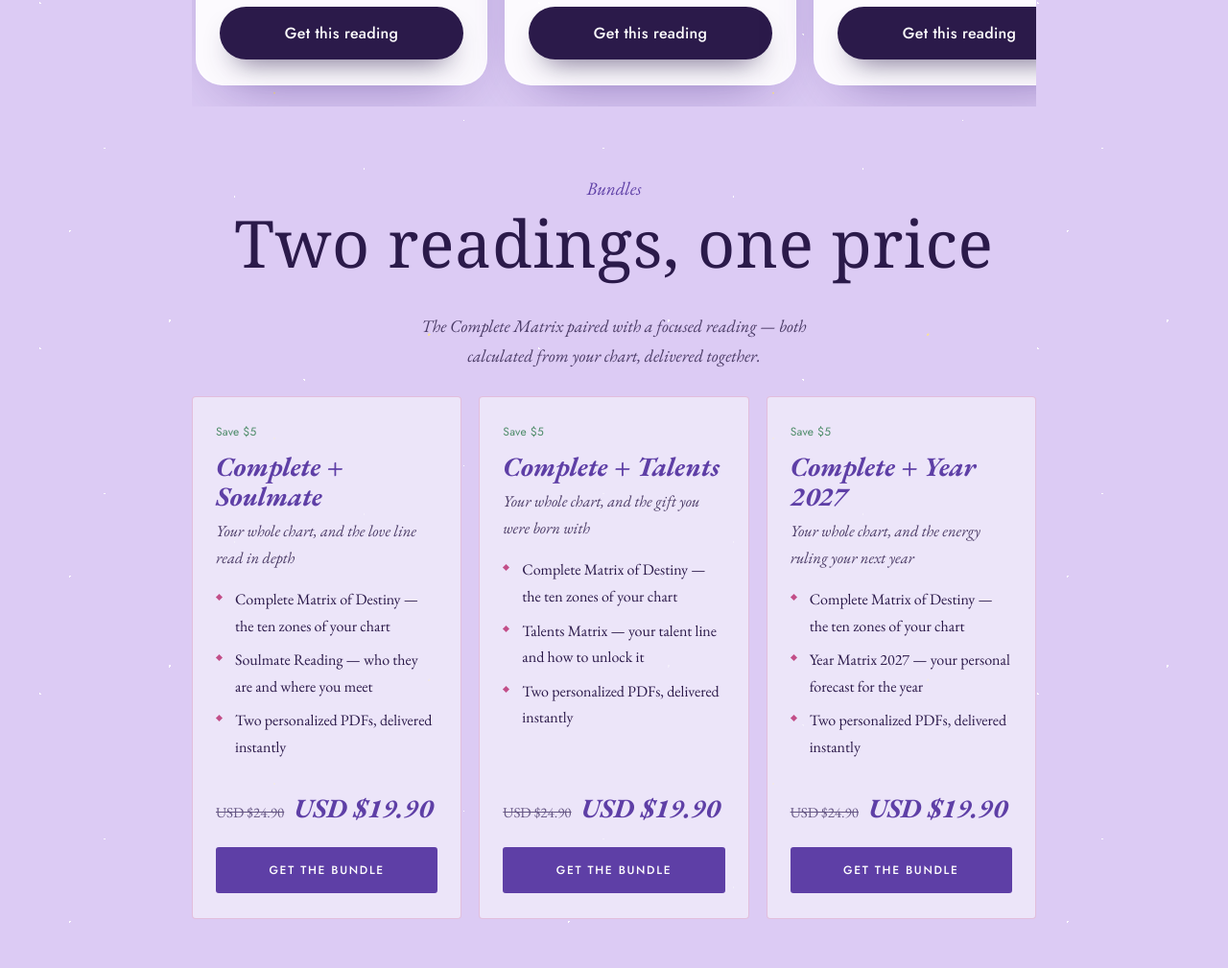
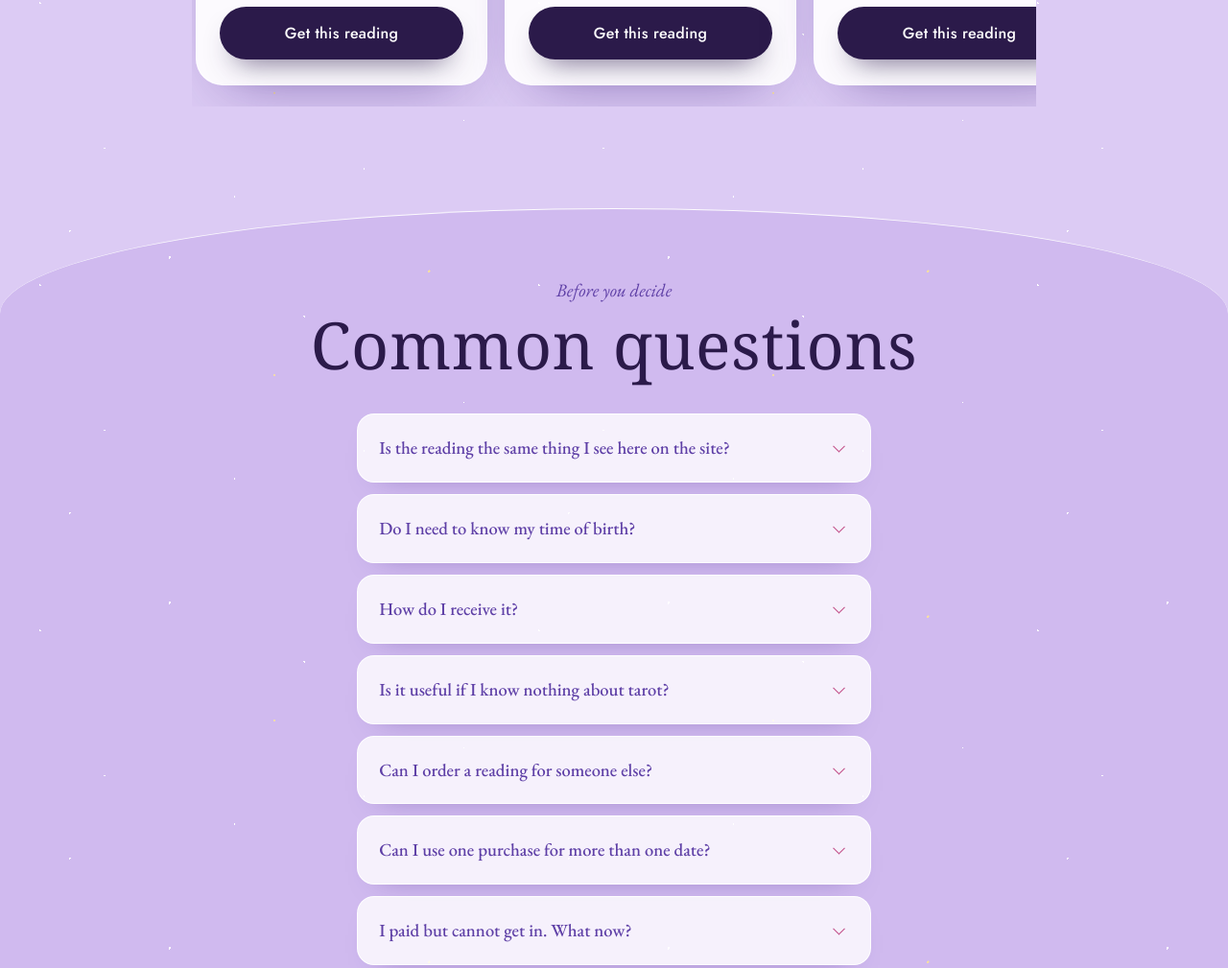
Before and after one commit to matrixdodestino/amora-matrix, a plain HTML site: page index.html in a window 1280 px wide. Shown: the part 7792-8801 px from the top of the page at 96% size. Drawn offline with nearby package versions, Linux system fonts and the light colour scheme; a web font is replaced by a local one.

Commit message:
Keep bundles hidden until the Hotmart products are live
Co-Authored-By: Claude Opus 5.5 <noreply@anthropic.com>
Claude-Session: https://claude.ai/code/session_018VFS8Dn8DzC2T2usP7hy5h

```diff
--- a/index.html
+++ b/index.html
@@ -1041,7 +1041,7 @@
     <p class="vitrine-lede">Each reading is calculated from your own chart — every part is built on what your birth revealed.</p>
     <div class="carousel" id="vitrine"></div>
 
-    <div class="combos" id="combos">
+    <div class="combos" id="combos" hidden>
       <div class="sec-head">
         <p class="sec-eyebrow">Bundles</p>
         <h2 class="sec-title">Two readings, one price</h2>
@@ -1263,8 +1263,11 @@ const COMBOS=[
   itens:['Complete Matrix of Destiny — the ten zones of your chart','Year Matrix 2027 — your personal forecast for the year','Two personalized PDFs, delivered instantly'],
   url:'https://pay.hotmart.com/H108587016G'}
 ];
+/* >>> true once the three bundle products are published on Hotmart <<< */
+const COMBOS_ATIVOS=false;
 (function(){
   const g=document.getElementById('comboGrid'); if(!g) return;
+  if(COMBOS_ATIVOS) document.getElementById('combos').hidden=false;
   g.innerHTML=COMBOS.map(c=>'<div class="combo">'+
     '<p class="eco">Save $5</p>'+
     '<h3>'+c.nome+'</h3>'+
```
